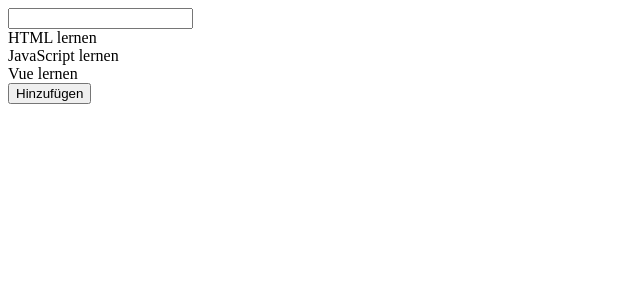
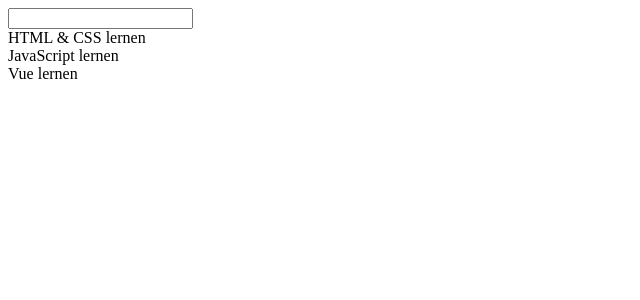
Before and after one commit to BennyDeeDev/Der-komplette-VueJS-Kurs, a Vue app: page / in a window 1280 px wide. Shown: the top 300 px of the page, without its empty margins (0-640 px from the left). Built offline with nearby package versions, Linux system fonts and the light colour scheme.

Commit message:
Lektion 8: ToDo über Input in data()

```diff
--- a/src/components/ToDoList.vue
+++ b/src/components/ToDoList.vue
@@ -1,8 +1,7 @@
 <template>
   <div>
-    <input v-model="message" />
+    <input @change="addToDo" />
     <div v-for="(todo,index) in todos" :key="index">{{ todo.text }}</div>
-    <button v-on:click="addToDo">Hinzufügen</button>
   </div>
 </template>
 
@@ -11,15 +10,15 @@ export default {
   data() {
     return {
       todos: [
-        { text: "HTML lernen" },
+        { text: "HTML & CSS lernen" },
         { text: "JavaScript lernen" },
         { text: "Vue lernen" }
       ]
     };
   },
   methods: {
-    addToDo() {
-      this.todos.push({ text: "Eine geile ToDo App bauen" });
+    addToDo(e) {
+      this.todos.push({ text: e.target.value });
     }
   }
 };
```
